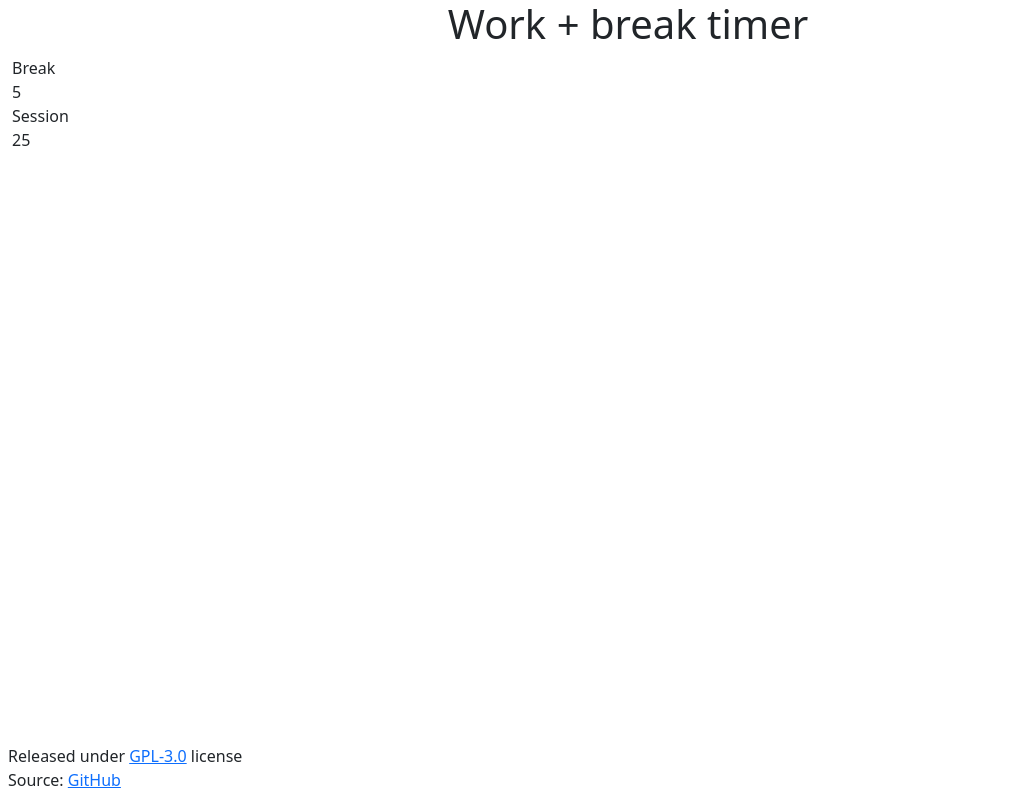
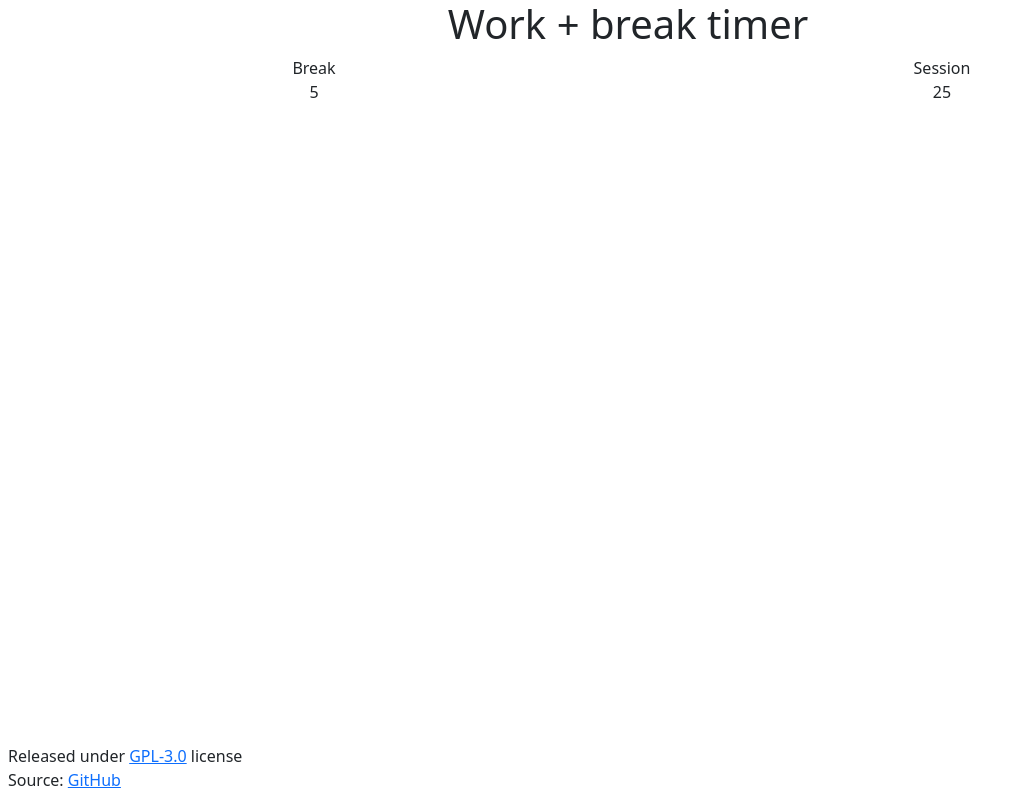
Before and after one commit to pablomartan/react-pomodoro, a React app: page / in a window 1280 px wide. Shown: the whole page, without its empty margins (0-1024 px from the left). Built offline with nearby package versions, Linux system fonts and the light colour scheme.

Commit message:
feat: add bootstrap styling to LengthControl component

```diff
--- a/src/js/components/LengthControl.js
+++ b/src/js/components/LengthControl.js
@@ -18,19 +18,19 @@ export const LengthControl = props => {
   };
 
   return(
-    <div id="length-control">
-        <div id="break-control">
+    <div id="length-control" className="row">
+        <div id="break-control" className="row col text-center">
           <div id="break-label">Break</div>
-          <div id="break-decrement" onClick={() => brDec()}></div>
-          <div id="break-lenght">{props.brLength}</div>
-          <div id="break-increment" onClick={() => brInc()}></div>
+          <div id="break-decrement" className="col" onClick={() => brDec()}></div>
+          <div id="break-lenght" className="col">{props.brLength}</div>
+          <div id="break-increment" className="col" onClick={() => brInc()}></div>
         </div>
 
-        <div id="session-control">
+        <div id="session-control" className="row col text-center">
           <div id="session-label">Session</div>
-          <div id="session-decrement" onClick={() => seDec()}></div>
-          <div id="session-length">{props.seLength}</div>
-          <div id="session-increment" onClick={() => seInc()}></div>
+          <div id="session-decrement" className="col" onClick={() => seDec()}></div>
+          <div id="session-length" className="col">{props.seLength}</div>
+          <div id="session-increment" className="col" onClick={() => seInc()}></div>
         </div>
     </div>
   )
```
